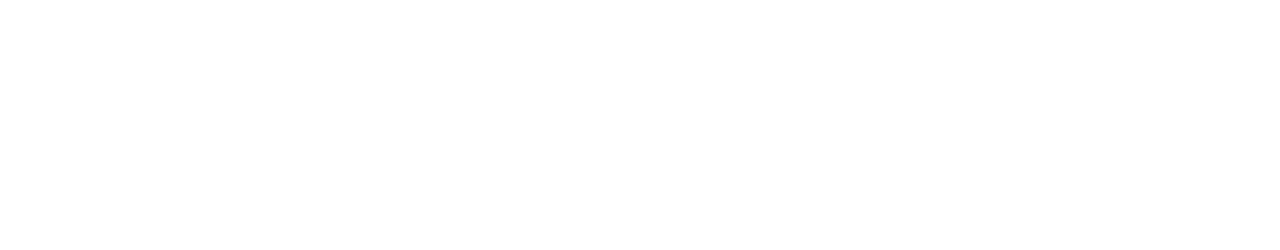
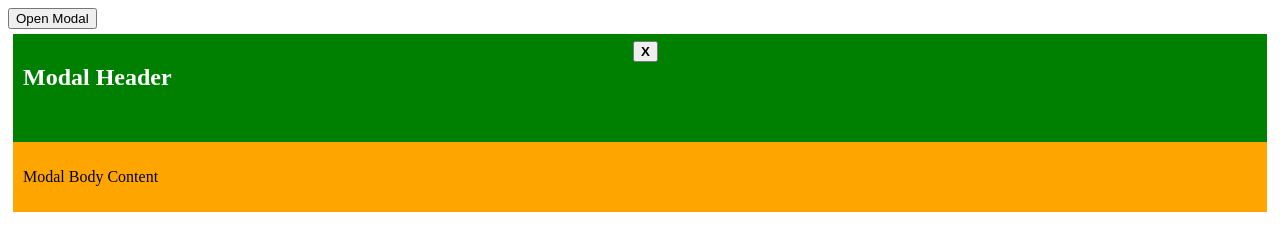
Before and after one commit to acciojob/css-modal-Adarsh4775, a website: page main.html in a window 1280 px wide. Drawn offline with Linux system fonts and the light colour scheme.

Commit message:
created a submission

```diff
--- a/main.html
+++ b/main.html
@@ -8,9 +8,16 @@
 
 <body>
 	<!-- the entire body must be written by student -->
-    <script type="text/javascript" src="./script.js">
+    <button id="openModal">Open Modal</button>
+	<div class="modal">
+     <div class="modal-header"><h2>Modal Header</h2>
+		 <button class="close-modal"><b>X</b></button>
+	 </div>
+     <div class="modal-body"><p>Modal Body Content</p></div>
+	</div>
+
+	<script type="text/javascript" src="./script.js">
 </script>
-
 </body>
 
 </html>
--- a/script.js
+++ b/script.js
@@ -1 +1,25 @@
 //your JS code here. If required.
+function modelBody(){
+
+	let open = document.getElementById("openModal");
+		let modal = document.querySelector(".modal");
+        let close = document.querySelector(".close-modal");
+
+	open.addEventListener("click", function(){
+		modal.style.display = "block";
+	});
+
+      modal.addEventListener("click", function(event) {
+		         if( event.target === modal)
+				 {
+					 modal.style.display = "none";
+				 }
+	  });
+
+
+	close.addEventListener("click", function(){
+		modal.style.display = "none";
+	});
+
+}
+modelBody();
--- a/styles.css
+++ b/styles.css
@@ -1 +1,28 @@
 /*  your css code here. If applicable */
+#openModal{
+	cursor:pointer;
+}
+.modal{
+	background-color:#ffffff;
+	padding:5px;
+
+}
+.modal-header{
+	color:white;
+	background-color:green;
+	padding:10px;
+	cursor:pointer;
+
+}
+.close-modal{
+	margin-left:610px;
+	position:relative;
+	top:-70px;
+	cursor:pointer;
+}
+
+.modal-body{
+	background-color:orange;
+	padding:10px;
+	cursor:pointer;
+}
```
